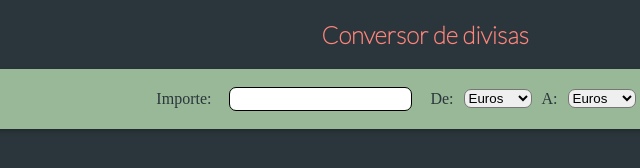
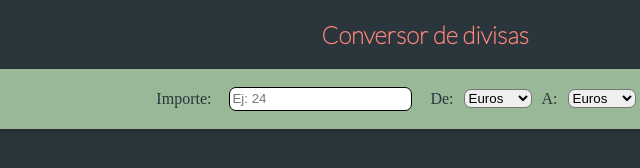
Before and after one commit to daviddvp/conversor, a plain HTML site: page index.html in a window 1280 px wide. Shown: the full height of the page, 215-855 px from the left. Drawn offline with Linux system fonts and the light colour scheme.

Commit message:
Actualizar Readme y  añadir texto de ejemplo en importe

```diff
--- a/index.html
+++ b/index.html
@@ -11,7 +11,7 @@
     <h2>Conversor de divisas</h2>
     <div>
         <p>Importe:</p>
-        <input type="number" class="importe"></input> <!--importe input vacio-->
+        <input type="number" class="importe" placeholder="Ej: 24"></input> <!--importe input vacio-->
         <p>De:</p>
             <form class="formul">
             <label for="lang"></label>
```
Also changed, not shown: 1 other file.
